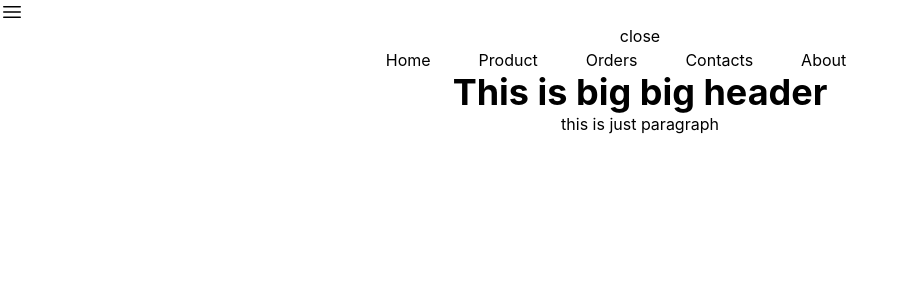
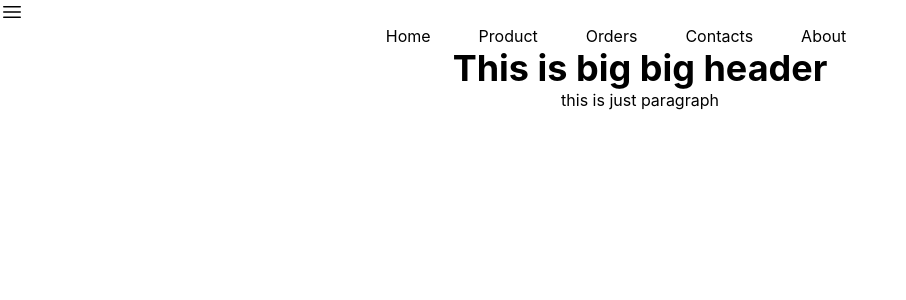
Before and after one commit to mostafizur610/price-club-react--tailwind, a React (Create React App) app: page / in a window 1280 px wide. Shown: the top 300 px of the page, without its empty margins (0-906 px from the left). Built offline with nearby package versions, Linux system fonts and the light colour scheme.

Commit message:
icon added xmark

```diff
--- a/src/Components/NavBar/NavBar.js
+++ b/src/Components/NavBar/NavBar.js
@@ -1,6 +1,6 @@
 import React, { useState } from 'react';
 import Link from './Link/Link';
-import { Bars3Icon } from '@heroicons/react/24/solid'
+import { Bars3Icon, XMarkIcon } from '@heroicons/react/24/solid'
 
 const NavBar = () => {
     const [open, setOpen] = useState(false);
@@ -13,8 +13,10 @@ const NavBar = () => {
     ]
     return (
         <nav>
-            <Bars3Icon onClick={() => { setOpen(!open) }} className="h-6 w-6" />
-            <span>{open ? 'open' : 'close'}</span>
+            {
+                open ? <XMarkIcon onClick={() => { setOpen(!open) }} className="h-6 w-6" /> : <Bars3Icon onClick={() => { setOpen(!open) }} className="h-6 w-6" />
+            }
+
             <ul className='md: flex justify-center'>
                 {
                     routes.map(route => <Link key={route.id} route={route}></Link>)
```
